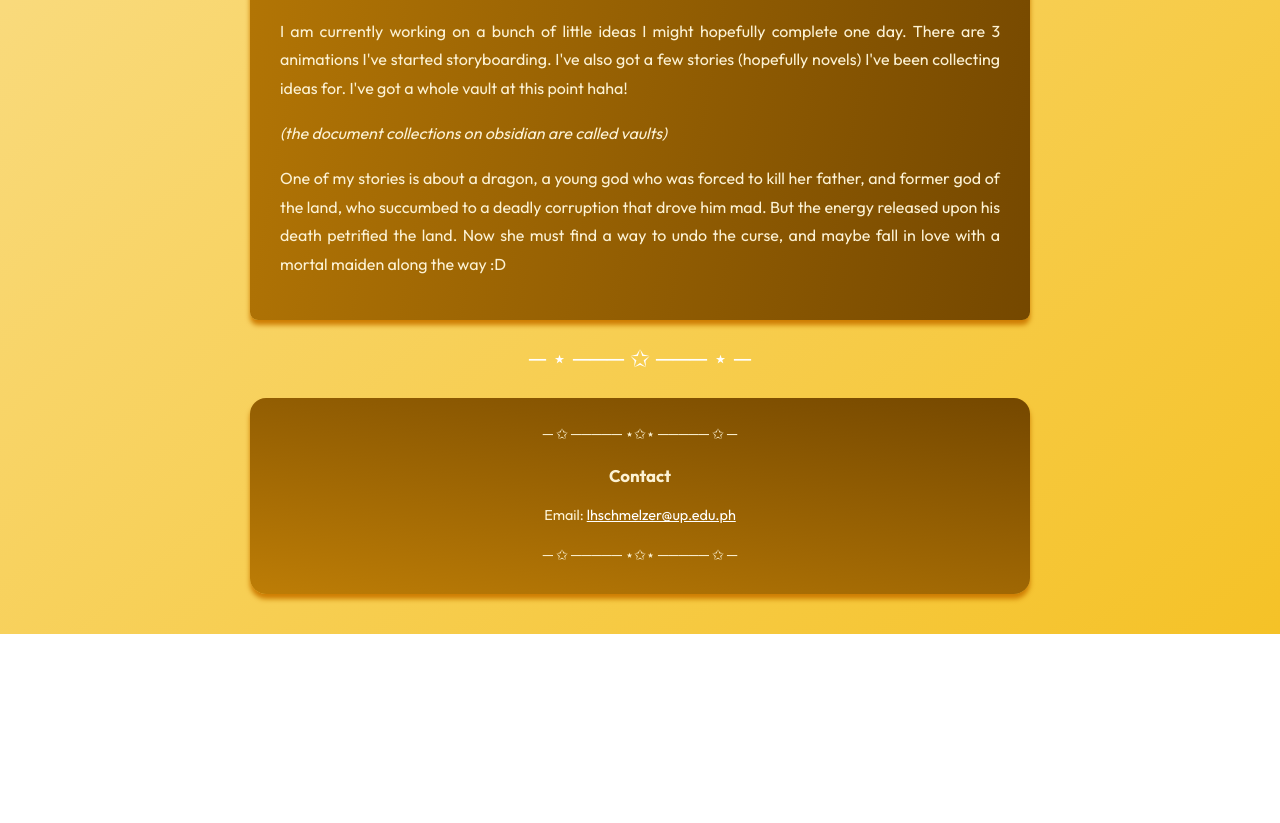
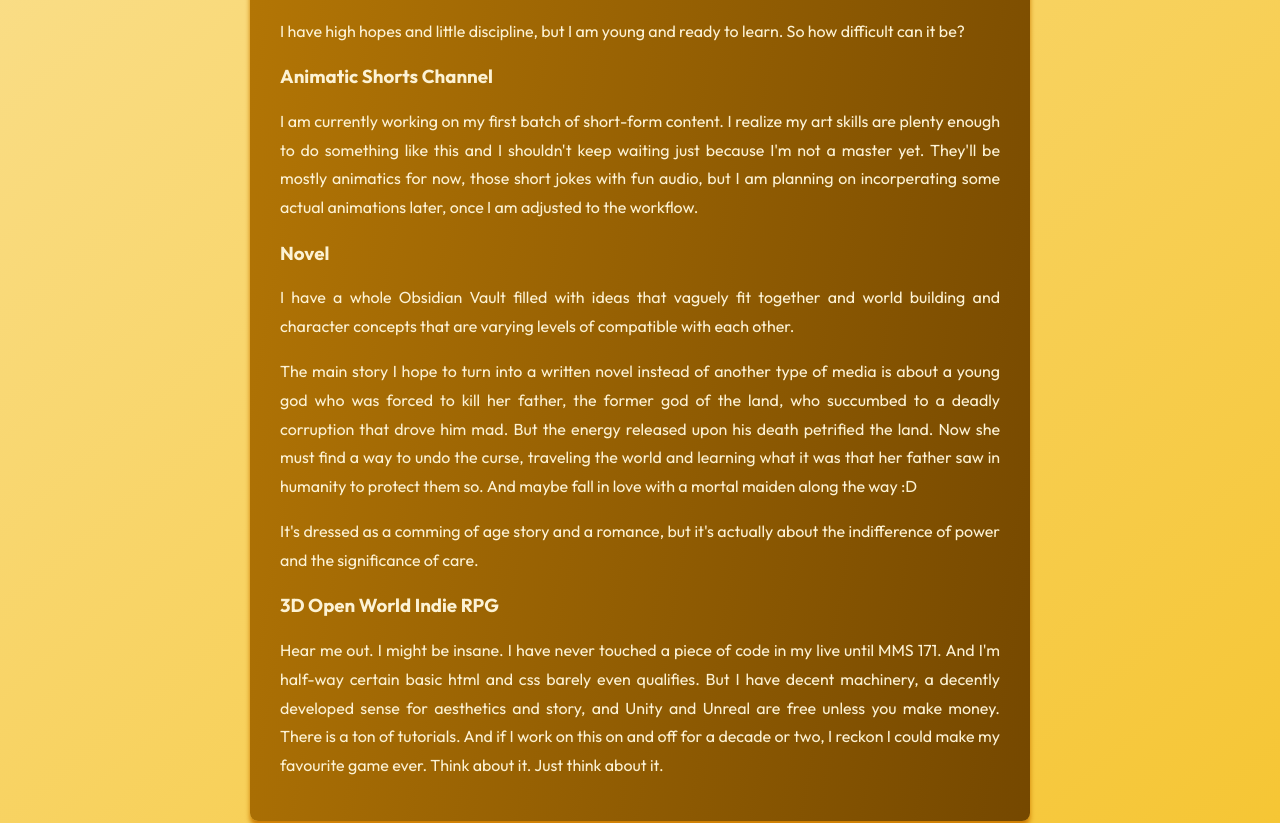
Before and after one commit to ehhh-time/MMS-171-AMFP-2, a plain HTML site: page index.html in a window 1280 px wide. Shown: the part 1269-2092 px from the top of the page. Before the commit the page ends 1903 px from the top, so only its background shows below. Drawn offline with Linux system fonts and the light colour scheme.

Commit message:
Update index.html

```diff
--- a/index.html
+++ b/index.html
@@ -40,14 +40,27 @@
      </ul>
     <hr>
     <h2>Passion Projects</h2>
-    <p>I am currently working on a bunch of little ideas I might hopefully complete one day. There are 3
-      animations I've started storyboarding. I've also got a few stories (hopefully novels) I've been
-      collecting ideas for. I've got a whole vault at this point haha!</p>
-      <p><em>(the document collections on obsidian are called vaults)</em></p>
-      <p> One of my stories is about a dragon, a young god who was forced to kill her father, and former
-      god of the land, who succumbed to a deadly corruption that drove him mad. But the energy released
-      upon his death petrified the land. Now she must find a way to undo the curse, and maybe fall in
-      love with a mortal maiden along the way :D</p>
+    <p>I have high hopes and little discipline, but I am young and ready to learn. So how difficult can it be?</p>
+      <h3>Animatic Shorts Channel</h3>
+      <p>I am currently working on my first batch of short-form content. I realize my art skills are plenty
+        enough to do something like this and I shouldn't keep waiting just because I'm not a master yet. They'll
+        be mostly animatics for now, those short jokes with fun audio, but I am planning on incorperating some
+        actual animations later, once I am adjusted to the workflow.</p>
+      <h3>Novel</h3>
+      <p>I have a whole Obsidian Vault filled with ideas that vaguely fit together and world building and character
+        concepts that are varying levels of compatible with each other.</p>
+      <p>The main story I hope to turn into a written novel instead of another type of media is about a young god who
+        was forced to kill her father, the former god of the land, who succumbed to a deadly corruption that drove him mad.
+        But the energy released upon his death petrified the land. Now she must find a way to undo the curse, traveling
+        the world and learning what it was that her father saw in humanity to protect them so. And maybe fall in love
+        with a mortal maiden along the way :D</p>
+      <p>It's dressed as a comming of age story and a romance, but it's actually about the indifference of power and the
+        significance of care.</p>
+      <h3>3D Open World Indie RPG</h3>
+      <p>Hear me out. I might be insane. I have never touched a piece of code in my live until MMS 171. And I'm half-way
+        certain basic html and css barely even qualifies. But I have decent machinery, a decently developed sense for
+        aesthetics and story, and Unity and Unreal are free unless you make money. There is a ton of tutorials. And if I work
+        on this on and off for a decade or two, I reckon I could make my favourite game ever. Think about it. Just think about it.</p>
     </section>
   <div class="decoration"> ─ ⋆ ─── ✩ ─── ⋆ ─ </div>
   </main>
```
